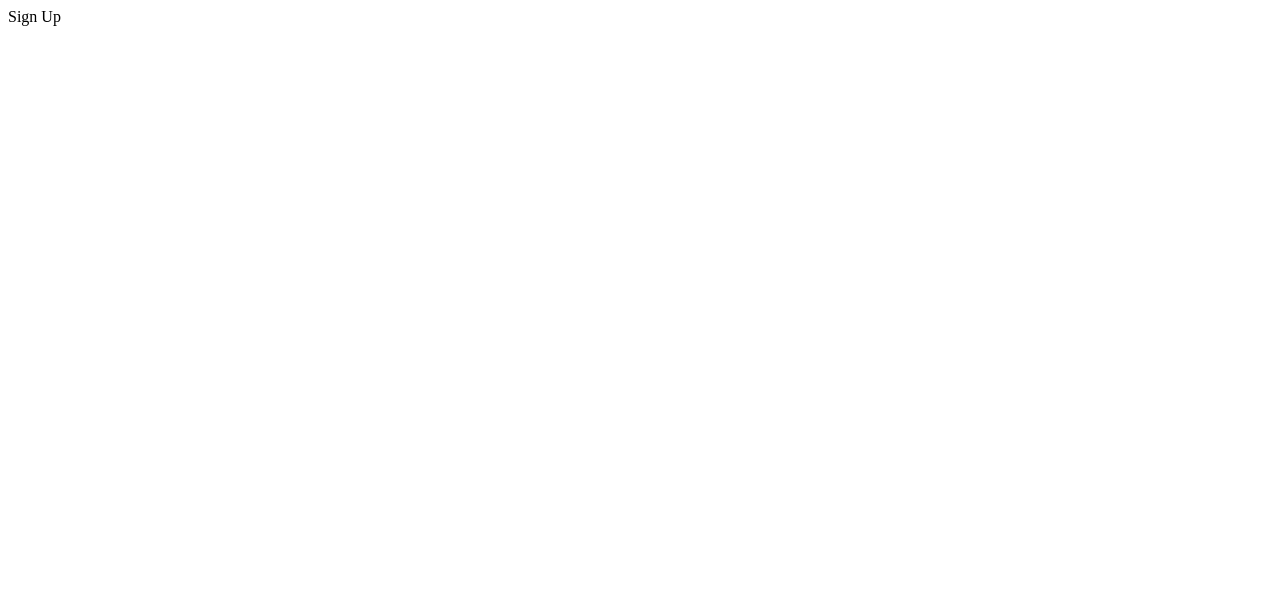
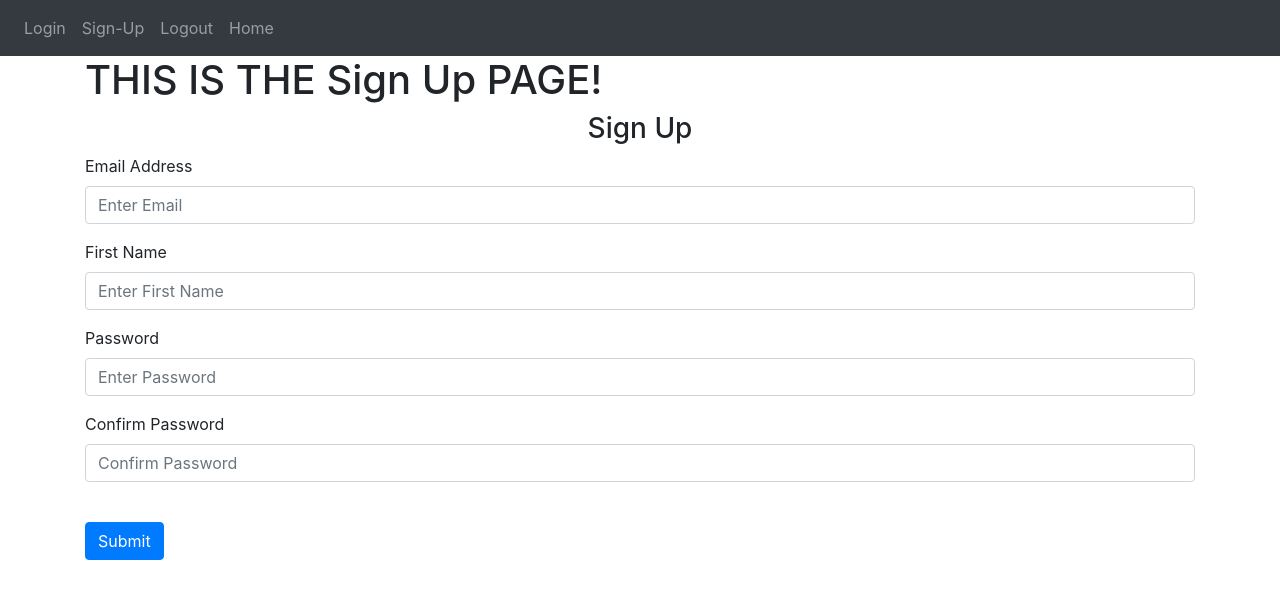
Before and after one commit to HarrisonHemstreet/TakeNote, a Flask app: page /sign-up in a window 1280 px wide. Before the commit the part shown is almost empty. Shown: the top 599 px of the page. Run offline with Flask 2, Linux system fonts and the light colour scheme; some libraries are stand-ins or nearby versions.

Commit message:
added sign_up.html and all the form entries

```diff
--- a/website/auth.py
+++ b/website/auth.py
@@ -1,15 +1,15 @@
-from flask import Blueprint
+from flask import Blueprint, render_template
 
 auth = Blueprint("auth", __name__)
 
 @auth.route("/login")
 def login():
-    return "<p>Login</p>"
+    return render_template("login.html")
 
 @auth.route("/logout")
 def logout():
-    return "<p>logout</p>"
+    return "<h1>Logout</h1>"
 
 @auth.route("/sign-up")
 def sign_up():
-    return "<p>Sign Up</p>"
+    return render_template("sign_up.html")
--- a/website/templates/base.html
+++ b/website/templates/base.html
@@ -14,8 +14,8 @@
 </head>
 <body>
     <nav class="navbar navbar-expand-lg navbar-dark bg-dark">
-        <button class="navbar-toggle" type="button" data-toggle="collapse" data-target="#nav-bar">
-            <span class="navbar-toggle-toggle"></span>
+        <button class="navbar-toggler" type="button" data-toggle="collapse" data-target="#navbar">
+            <span class="navbar-toggler-icon"></span>
         </button>
         <div class="collapse navbar-collapse" id="navbar">
             <div class="navbar-nav">
@@ -26,6 +26,11 @@
             </div>
         </div>
     </nav>
+
+    <div class="container">
+        {% block content %}
+        {% endblock %}
+    </div>
 
     <script
       src="https://code.jquery.com/jquery-3.2.1.slim.min.js"
--- /dev/null
+++ b/website/templates/home.html
@@ -0,0 +1,6 @@
+{% extends "base.html" %}
+{% block title %}Home{% endblock %}
+
+{% block content %}
+<h1>THIS IS THE HOME PAGE!</h1>
+{% endblock %}
--- /dev/null
+++ b/website/templates/login.html
@@ -0,0 +1,6 @@
+{% extends "base.html" %}
+{% block title %}Login{% endblock %}
+
+{% block content %}
+<h1>THIS IS THE Login PAGE!</h1>
+{% endblock %}
--- /dev/null
+++ b/website/templates/sign_up.html
@@ -0,0 +1,31 @@
+{% extends "base.html" %}
+{% block title %}Sign Up{% endblock %}
+
+{% block content %}
+<h1>THIS IS THE Sign Up PAGE!</h1>
+
+<form method="POST">
+    <h3 align="center">Sign Up</h3>
+    <div class="form-group">
+        <label for="email">Email Address</label>
+        <input type="email" class="form-control" id="email" name="email" placeholder="Enter Email" />
+    </div>
+
+    <div class="form-group">
+        <label for="firstName">First Name</label>
+        <input type="firstName" class="form-control" id="firstName" name="firstName" placeholder="Enter First Name" />
+    </div>
+
+    <div class="form-group">
+        <label for="password1">Password</label>
+        <input type="password" class="form-control" id="password1" name="password1" placeholder="Enter Password" />
+    </div>
+
+    <div class="form-group">
+        <label for="password2">Confirm Password</label>
+        <input type="password" class="form-control" id="password2" name="password2" placeholder="Confirm Password" />
+    </div>
+    <br />
+    <button type="submit" class="btn btn-primary">Submit</button>
+</form>
+{% endblock %}
--- a/website/views.py
+++ b/website/views.py
@@ -1,7 +1,7 @@
-from flask import Blueprint
+from flask import Blueprint, render_template
 
 views = Blueprint("views", __name__)
 
 @views.route("/")
 def home():
-    return "<h1>Test</h1>"
+    return render_template("home.html")
```
